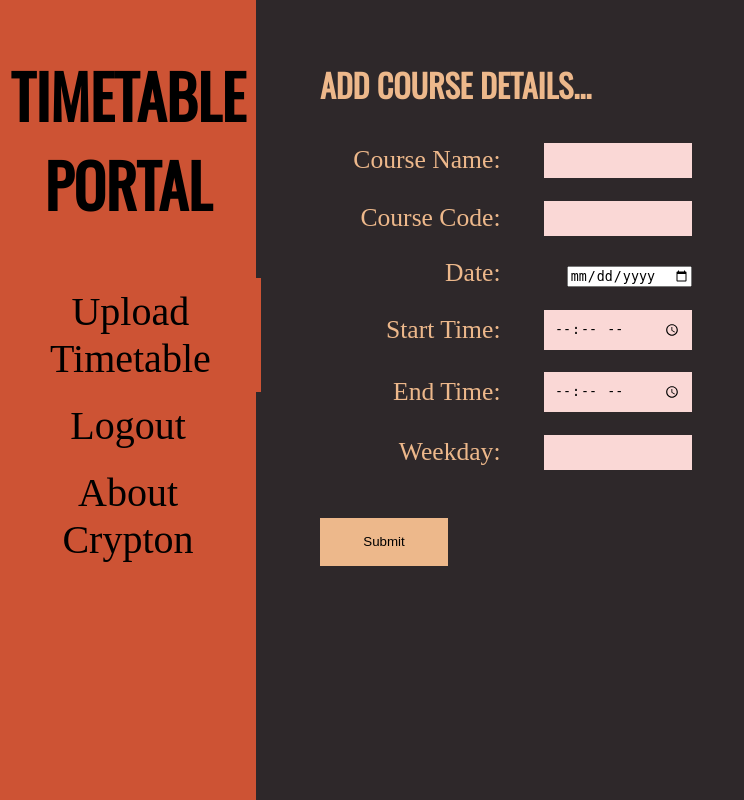
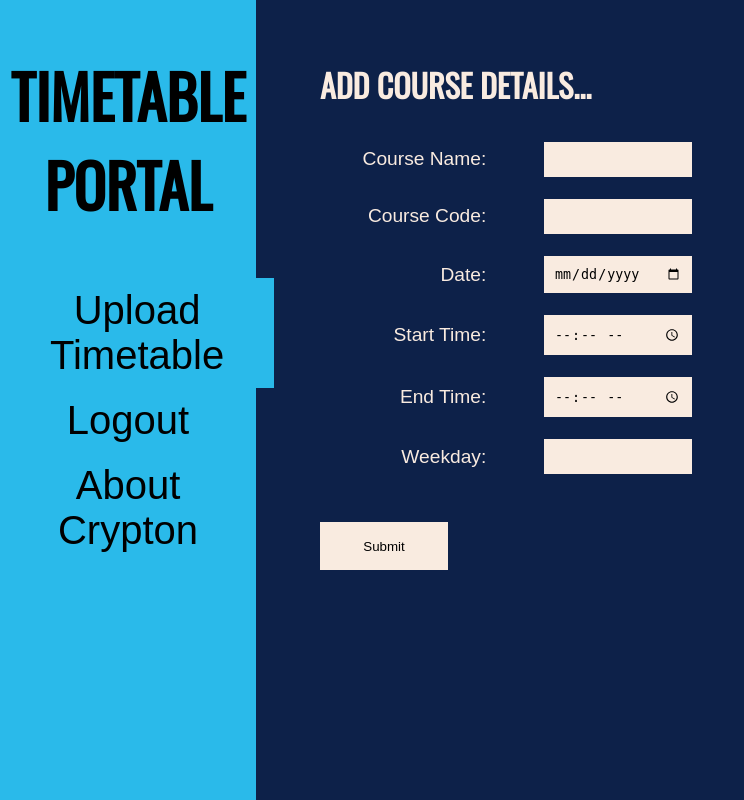
Before and after one commit to rohanj-02/TimeSync, a Flask app: page /addCourse in a window 1280 px wide. Shown: the whole page, without its empty margins (0-744 px from the left). Run offline with Flask 2, Linux system fonts and the light colour scheme; some web fonts are replaced.

Commit message:
Color and Font Changed

```diff
--- a/static/css/Design.css
+++ b/static/css/Design.css
@@ -1,3 +1,7 @@
+body{
+    font-family: 'Century Gothic', sans-serif;
+
+}
 #heading{
 	display: block;
 	float:left;
@@ -5,32 +9,32 @@
 	padding-left: 20px;
 	/*margin:10px 0px;*/
 	font-size:1.5vw;
-	color: #EDB88B;
-	font-family: Ostrich2;
+	color: #F9EBE0;
+/*	font-family: Ostrich2;*/
 }
 #login{
 	float:right;
 	display: block;
 	opacity:1;
-	font-family: Ostrich1;
+/*	font-family: Ostrich1;*/
 	font-size: 30px;
 	padding-right: 5vw;
 	padding-left: 5vw;
 	width:30vw;
 	height:100vh;
 	text-align: center;
-	background-color: #CD5334;
+	background-color: #2ABAEA;
 }
 #homenav{
 	float:left;
 	display: block;
 	opacity:1;
-	font-family: Ostrich1;
+/*	font-family: Ostrich1;*/
 	font-size: 5vh;
 	width:20vw;
 	height:100vh;
 	text-align: center;
-	background-color: #CD5334;
+	background-color: #2ABAEA;
 	margin: 0px;
 }
 
@@ -42,9 +46,9 @@
 }
 content{
 	float: left;
-	color: #EDB88B;
+	color: #F9EBE0;
 	padding:5vh 5vw;
-	font-family: Ostrich1;
+/*	font-family: Ostrich1;*/
 }
 
 @font-face { font-family: Ostrich1; src: url('OstrichSansRounded-Medium.otf'); }
@@ -53,7 +57,7 @@ content{
 
 body {
 	margin: 0px;
-  	background-color: #2E282A;
+  	background-color: #0D2149;
   	background-repeat: no-repeat;
   	background-size: cover;
 
@@ -61,7 +65,7 @@ body {
 
 table{
 	width: 30vw;
-	font-size: 2vw;
+	font-size: 1.5vw;
 	text-align:right;
 }
 td{
@@ -85,7 +89,7 @@ li{
 }
 
 a:link,a:visited{
-  background-color: #CD5334;
+  background-color: #2ABAEA;
   padding: 10px 50px;
   color: black;
   text-align: center;
@@ -93,15 +97,15 @@ a:link,a:visited{
   display: inline-block;
 }
 a:hover{
-	background-color: #BB4C30;
+	background-color: #2ABAEA;
 	color: black;
 }
 
-input[type=text],input[type=password],input[type=day],input[type=time]{
+input[type=text],input[type=password],input[type=day],input[type=time],input[type=date]{
 	width: 10vw;
 	padding: 10px;
 	border:none;
-	background-color: #FAD8D6;
+	background-color: #F9EBE0;
 }
 input:focus{
 	border-color: rgb(50,50,50);
@@ -110,7 +114,7 @@ input:focus{
 }
 
 button,input[type=submit]{
-	background-color: #EDB88B;
+	background-color: #F9EBE0;
 	border:none;
 	height:6vh;
 	width:10vw;
--- a/templates/login.html
+++ b/templates/login.html
@@ -2,6 +2,7 @@
 	<head>
 		<title>Login</title>
 		<link rel="stylesheet" href="{{ url_for('static', filename='css/Design.css') }}">
+<!--        <link rel = "stylesheet" href = "../static/css/Design.css">-->
 		<meta name="viewport" content="width=device-width, initial-scale=1">
 		<meta charset="utf-8">
 		<link href="https://fonts.googleapis.com/css?family=Oswald&display=swap" rel="stylesheet">
```
Also changed, not shown: templates/Design.css (+17 -14 lines).
